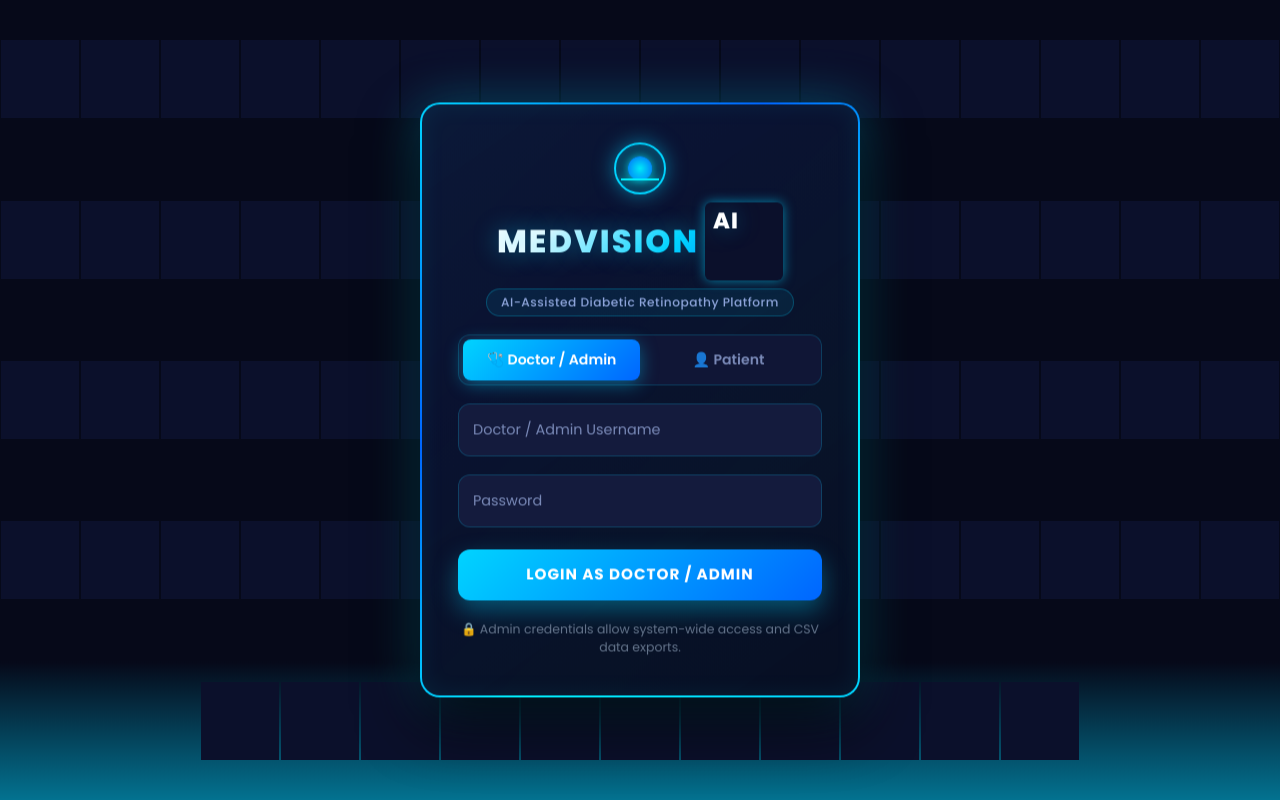
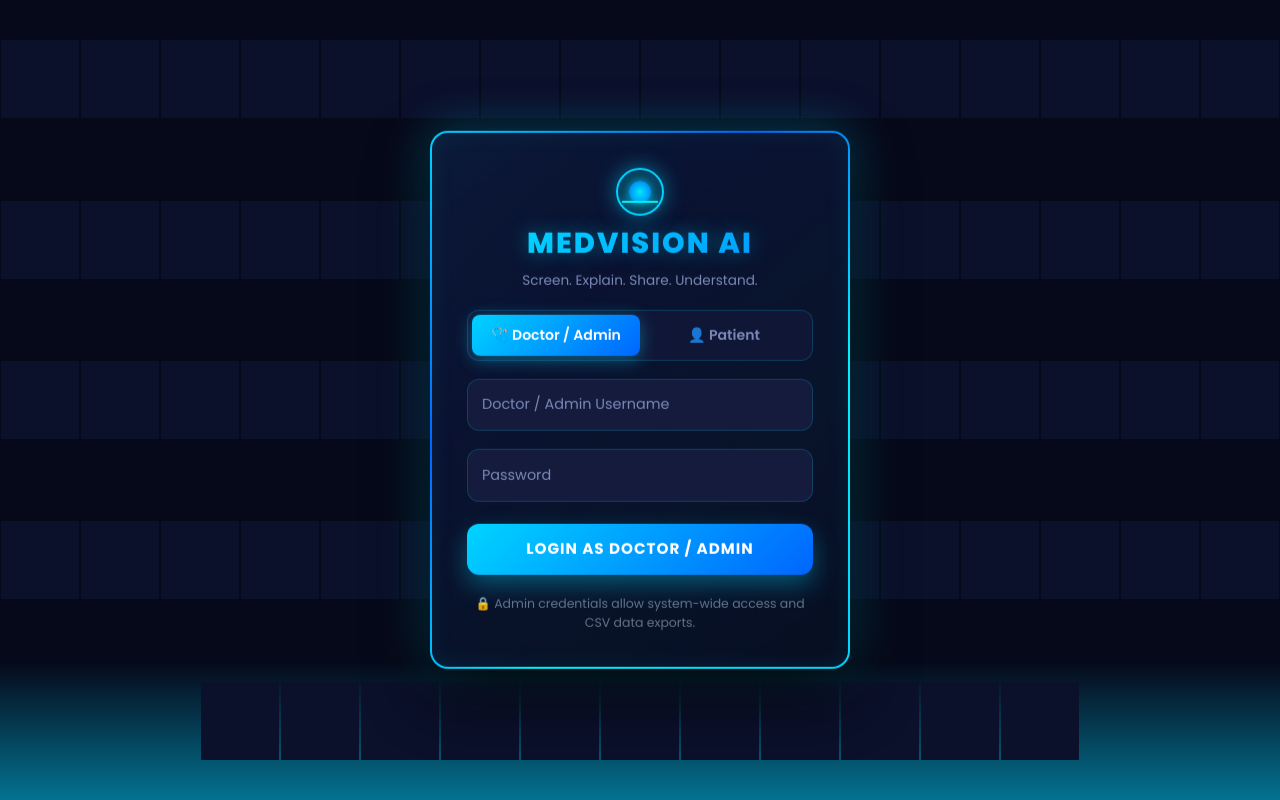
Before and after one commit to phanikumar822/MedVisionAI-v2, a React (Vite) app in the folder frontend/: page /login in a window 1280 px wide. Built offline with nearby package versions, Linux system fonts and the light colour scheme.

Commit message:
style: cleaned login title to unified MEDVISION AI header, removed AI box and pill button

```diff
--- a/frontend/src/pages/Login.css
+++ b/frontend/src/pages/Login.css
@@ -61,13 +61,13 @@
   transition: 0s;
 }
 
-/* === ENHANCED FUTURISTIC CARD BORDER & SHADOW === */
+/* === CLEAN FUTURISTIC CARD BORDER & SHADOW === */
 .auth-card {
   position: absolute;
   top: 50%;
   left: 50%;
   transform: translate(-50%, -50%);
-  width: 440px;
+  width: 420px;
   background: linear-gradient(145deg, rgba(12, 18, 48, 0.96), rgba(7, 11, 30, 0.98)) padding-box,
               linear-gradient(135deg, #00d4ff, #0066ff, #00f2fe, #00d4ff) border-box;
   border: 2px solid transparent;
@@ -76,8 +76,8 @@
   display: flex;
   justify-content: center;
   align-items: center;
-  padding: 38px 36px;
-  border-radius: 20px;
+  padding: 35px 35px;
+  border-radius: 18px;
   box-shadow: 0 25px 60px rgba(0, 0, 0, 0.8),
               0 0 50px rgba(0, 212, 255, 0.35),
               inset 0 0 25px rgba(0, 212, 255, 0.08);
@@ -93,19 +93,19 @@
   gap: 18px;
 }
 
-/* === BRAND HEADER & FUTURISTIC RETINA SCANNER ICON === */
+/* === BRAND HEADER & RETINA SCANNER ICON === */
 .brand-header {
   display: flex;
   flex-direction: column;
   align-items: center;
-  gap: 8px;
+  gap: 6px;
   width: 100%;
 }
 
 .eye-scanner-icon {
   position: relative;
-  width: 52px;
-  height: 52px;
+  width: 48px;
+  height: 48px;
   border-radius: 50%;
   border: 2px solid #00d4ff;
   display: flex;
@@ -116,8 +116,8 @@
 }
 
 .iris-pulse {
-  width: 22px;
-  height: 22px;
+  width: 20px;
+  height: 20px;
   border-radius: 50%;
   background: radial-gradient(circle, #00f2fe 0%, #0066ff 100%);
   box-shadow: 0 0 12px #00f2fe;
@@ -146,39 +146,22 @@
 }
 
 .brand-title {
-  font-size: 2em;
+  font-size: 1.8em;
   font-weight: 800;
   letter-spacing: 2px;
-  background: linear-gradient(135deg, #ffffff 20%, #00d4ff 60%, #0066ff 100%);
+  background: linear-gradient(135deg, #00d4ff, #0099ff);
   -webkit-background-clip: text;
   -webkit-text-fill-color: transparent;
   background-clip: text;
-  text-shadow: 0 0 25px rgba(0, 212, 255, 0.4);
-  display: flex;
-  align-items: center;
-  gap: 6px;
+  text-transform: uppercase;
+  text-shadow: 0 0 20px rgba(0, 212, 255, 0.4);
   margin: 0;
 }
 
-.ai-badge {
-  background: linear-gradient(135deg, #00d4ff, #0066ff);
-  -webkit-text-fill-color: #ffffff;
-  padding: 2px 8px;
-  border-radius: 6px;
-  font-size: 0.7em;
-  letter-spacing: 1px;
-  box-shadow: 0 0 12px rgba(0, 212, 255, 0.6);
-}
-
-.badge-pill {
-  background: rgba(0, 212, 255, 0.08);
-  border: 1px solid rgba(0, 212, 255, 0.25);
-  color: #8ea5db;
-  font-size: 0.76em;
-  font-weight: 500;
-  padding: 4px 14px;
-  border-radius: 20px;
-  letter-spacing: 0.5px;
+.subtitle {
+  color: #7a8ab8;
+  font-size: 0.85em;
+  text-align: center;
 }
 
 /* === ROLE TOGGLE === */
--- a/frontend/src/pages/Login.tsx
+++ b/frontend/src/pages/Login.tsx
@@ -51,18 +51,14 @@ const Login = () => {
         <div className="auth-card">
           <div className="content">
 
-            {/* Glowing Brand Header with Animated Retina Laser Scanner */}
+            {/* Clean Brand Header */}
             <div className="brand-header">
               <div className="eye-scanner-icon">
                 <div className="iris-pulse"></div>
                 <div className="scanner-beam"></div>
               </div>
-              <h2 className="brand-title">
-                MEDVISION <span className="ai-badge">AI</span>
-              </h2>
-              <div className="badge-pill">
-                AI-Assisted Diabetic Retinopathy Platform
-              </div>
+              <h2 className="brand-title">MEDVISION AI</h2>
+              <p className="subtitle">Screen. Explain. Share. Understand.</p>
             </div>
 
             {/* Mode Switcher Buttons: Doctor / Admin vs Patient */}
```
